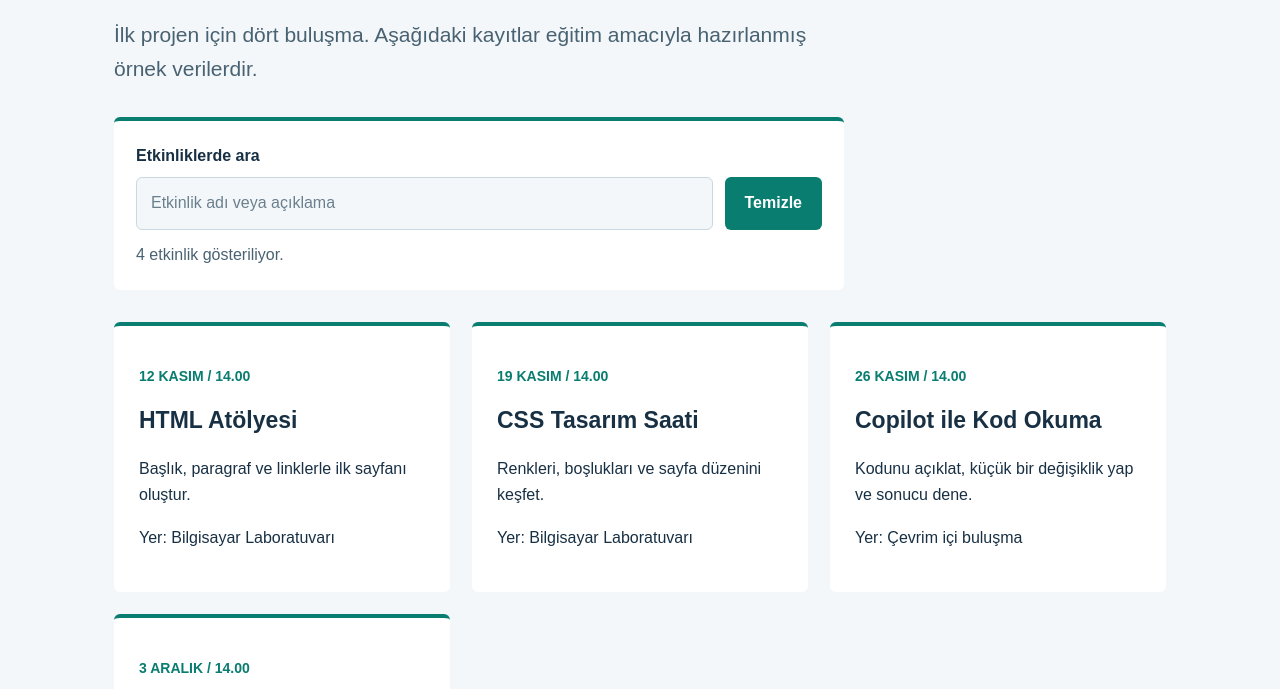
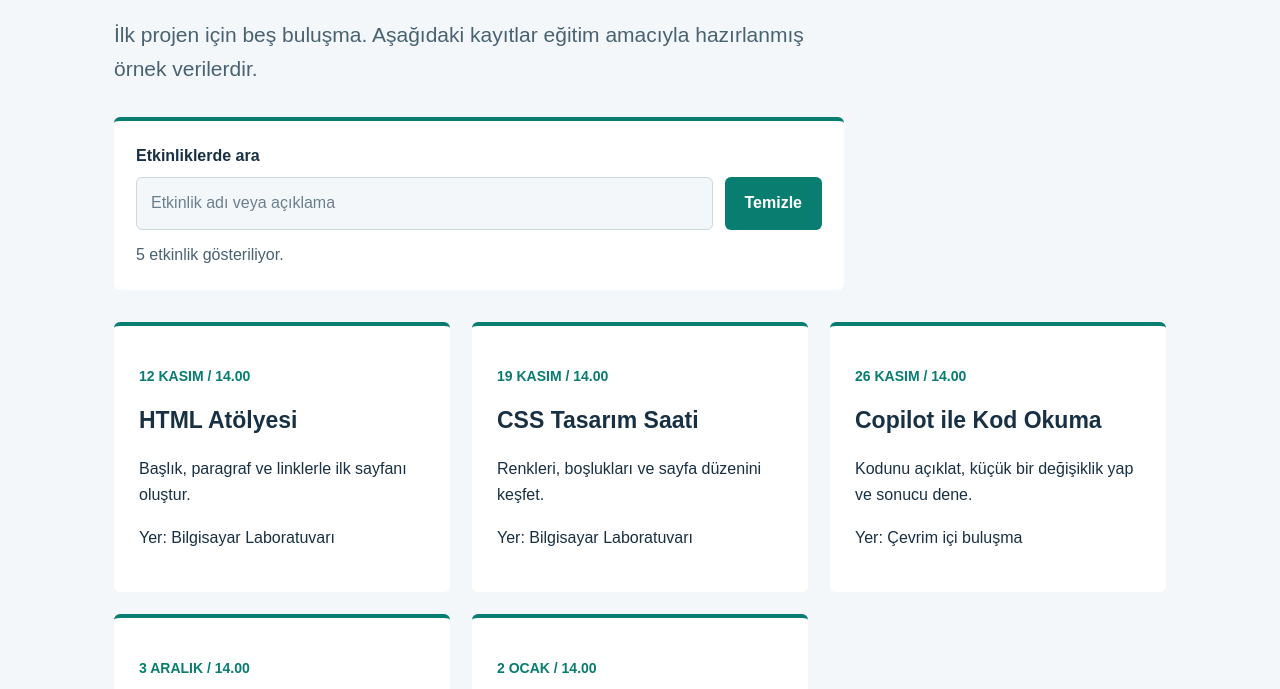
Before and after one commit to mustafayuumi/kampus1, a plain HTML site: page etkinlikler.html in a window 1280 px wide. Shown: the part 311-1000 px from the top of the page. Drawn offline with Linux system fonts and the light colour scheme.

Commit message:
yapay zekaya giriş etkinliği eklendi

```diff
--- a/etkinlikler.html
+++ b/etkinlikler.html
@@ -11,7 +11,7 @@
 <a href="etkinlikler.html" aria-current="page">Etkinlikler</a>
 <a href="hakkimizda.html">Hakkımızda</a></nav></header>
 <main><p class="eyebrow">KAMPÜS KULÜBÜ</p><h1>Etkinlik takvimi</h1>
-<p class="intro">İlk projen için dört buluşma. Aşağıdaki kayıtlar eğitim amacıyla hazırlanmış örnek verilerdir.</p>
+<p class="intro">İlk projen için beş buluşma. Aşağıdaki kayıtlar eğitim amacıyla hazırlanmış örnek verilerdir.</p>
 <section class="event-search" aria-label="Etkinlik arama">
   <label for="event-search-input">Etkinliklerde ara</label>
   <div class="search-controls">
@@ -26,6 +26,7 @@
 <article><p class="meta">19 KASIM / 14.00</p><h2>CSS Tasarım Saati</h2><p>Renkleri, boşlukları ve sayfa düzenini keşfet.</p><p>Yer: Bilgisayar Laboratuvarı</p></article>
 <article><p class="meta">26 KASIM / 14.00</p><h2>Copilot ile Kod Okuma</h2><p>Kodunu açıklat, küçük bir değişiklik yap ve sonucu dene.</p><p>Yer: Çevrim içi buluşma</p></article>
 <article><p class="meta">3 ARALIK / 14.00</p><h2>GitHub Atölyesi</h2><p>Projeni GitHub üzerinde paylaşmayı öğren.</p><p>Yer: Bilgisayar Laboratuvarı</p></article>
+<article><p class="meta">2 OCAK / 14.00</p><h2>Yapay Zekaya Giriş</h2><p>Yapay zekanın temel kavramlarını ve günlük kullanım örneklerini keşfet.</p><p>Yer: Bilgisayar Laboratuvarı</p></article>
 </section><p class="note">Bu sayfa statiktir. Etkinlik eklemek için HTML dosyasını düzenleriz.</p></main>
 <footer>BPR201 - İnternet Tabanlı Programlama / Eğitim amaçlı örnek proje</footer>
 <script src="script.js" defer></script>
```
